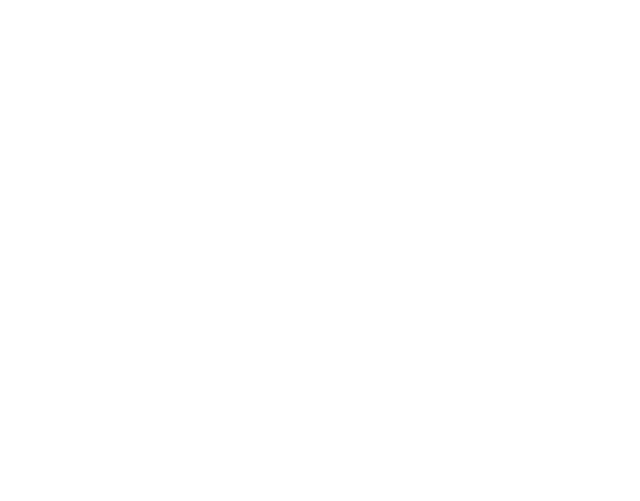
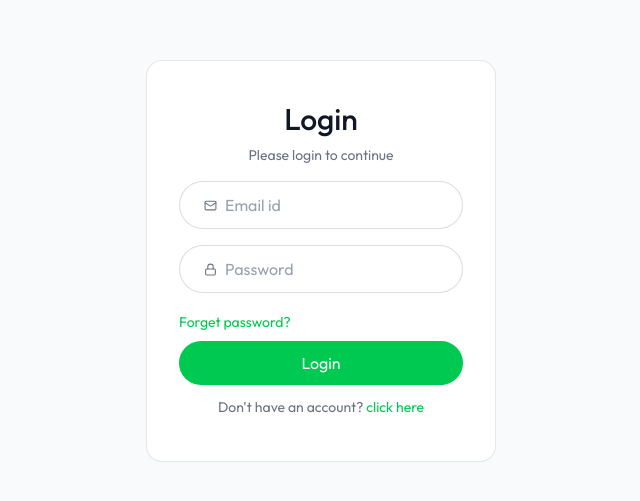
Before and after one commit to Meghanamegh/AI-Resume-Builder, a React (Vite) app in the folder client/: page /login in a window 1280 px wide. Before the commit this address had no page. Shown: the part 139-640 px from the top of the page, without its empty margins (319-959 px from the left). Built offline with nearby package versions, Linux system fonts and the light colour scheme.

Commit message:
Fix: added /login route to App.jsx

```diff
--- a/client/src/App.jsx
+++ b/client/src/App.jsx
@@ -19,7 +19,7 @@
     const token = localStorage.getItem('token')
     try {
       if(token){
-        const { data } = await api.get('/api/users/data', {headers: {Authorization: token}})
+        const { data } = await api.get('/users/data', { headers: { Authorization: token } })
         if(data.user){
           dispatch(login({token, user: data.user}))
         }
@@ -49,6 +49,7 @@
         </Route>
 
         <Route path='view/:resumeId' element={<Preview />}/>
+        <Route path='/login' element={<Login />} />
 
       </Routes>
     </>
```
